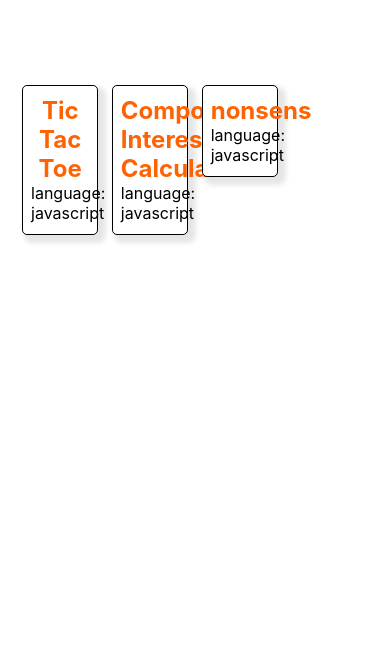
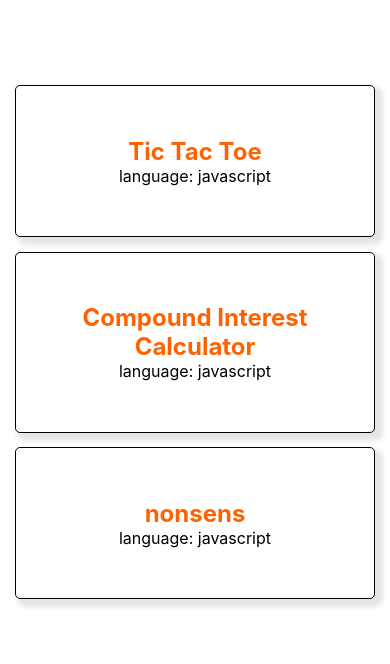
Before and after one commit to pandajakob/jakob-portfolio-webpage, a plain HTML site: page index.html in a window 390 px wide. Shown: the part 180-844 px from the top of the page. Drawn offline with Linux system fonts and the light colour scheme.

Commit message:
responsive homepage

```diff
--- a/index.html
+++ b/index.html
@@ -2,7 +2,7 @@
 
 <html>
 <head>
-    <title></title>
+    <title> Jakob Michaelsen</title>
     <link rel="stylesheet" href="styles.css">
 </head>
 <body>
@@ -19,7 +19,7 @@
         </div>
 
         <div class="projectSection">
-            <a href="projects/tictactoe/index.html">
+            <a href="projects/tictactoe/">
                 <div class="project">
                     <h2> Tic Tac Toe</h2>
                     <p> language: javascript</p>
--- a/styles.css
+++ b/styles.css
@@ -10,9 +10,6 @@ p {
  color: black;
 }
 
-main {
-    margin: 0 2%;
-}
 body {
 
 }
@@ -39,11 +36,10 @@ body {
 }
 .projectSection a {
     text-decoration: none;
-    width: 21%;
+    width: 29%;
     margin: 2%;
     border-radius: 5px;
-
-
+    height: auto;
 
 }
 .project h2 {
@@ -60,8 +56,18 @@ body {
     border-radius: 5px;
     background-color: rgb(255, 255, 255);
     text-align: center;
+    align-content: center;
 
+}
 
+@media screen and (max-width: 1000px) {
+    .projectSection {
+        justify-content: center;
+    }
+    .projectSection a {
+        width: 100%;
+        height: auto;
+    }
 }
 
 
```
Also changed, not shown: projects/tictactoe/index.html (+1 -1 lines).
